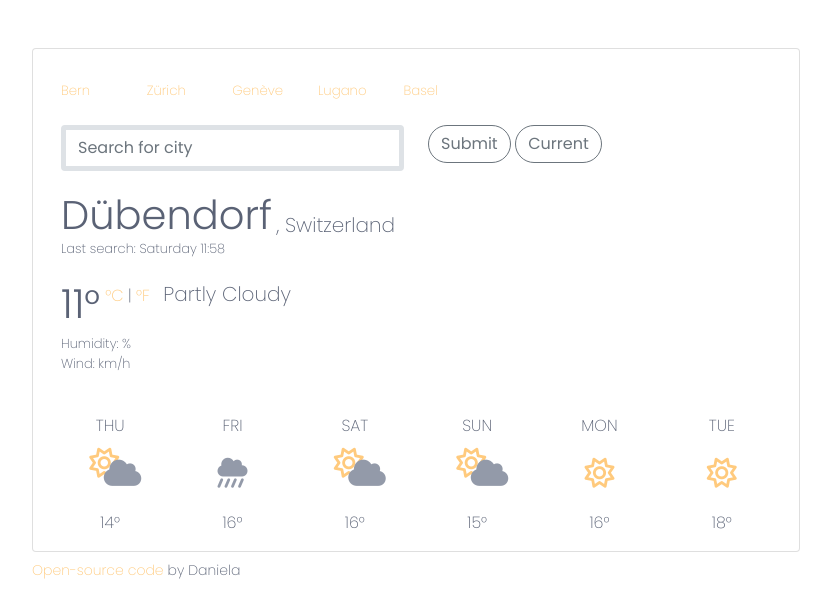
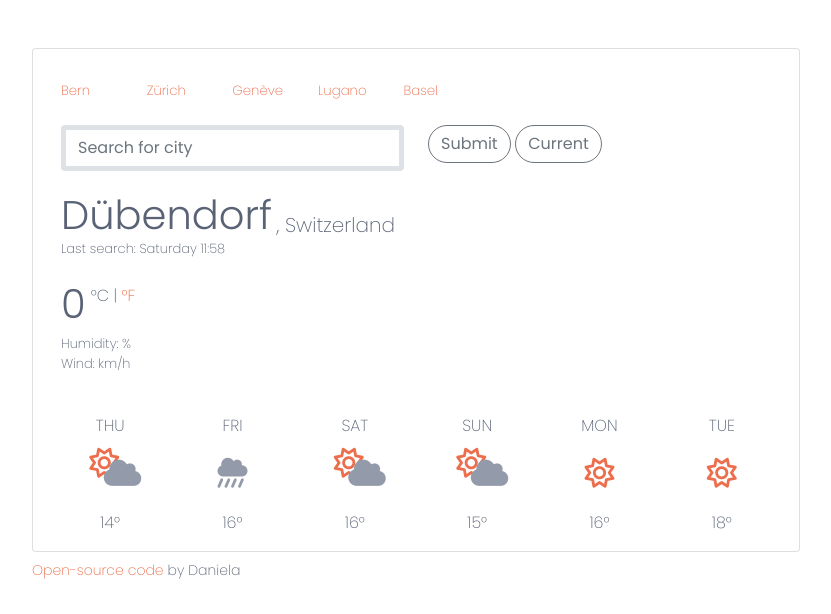
Before and after one commit to moleculaire/CloudyOrSunnyToday, a plain HTML site: page index.html in a window 1280 px wide. Both pictures are taken after a click on the link "°C". Shown: the whole page, without its empty margins (224-1055 px from the left). Drawn offline with nearby package versions, Linux system fonts and the light colour scheme; no server answers.

Commit message:
Added unit conversion from Celsius to Fahrenheit and fixed link color

```diff
--- a/index.html
+++ b/index.html
@@ -115,13 +115,11 @@
                     <div
                       class="current-degrees float-left"
                       id="current-degrees"
-                    >
-                      11°
-                    </div>
+                    ></div>
                     <div class="float-left units">
                       <a href="#" id="celsius-link" class="active">°C</a> |
                       <a href="#" id="fahrenheit-link">°F</a> &nbsp;
-                      <h2 id="weather-description">Partly Cloudy</h2>
+                      <h2 id="weather-description"></h2>
                     </div>
                   </div>
                   <ul>
--- a/src/script.js
+++ b/src/script.js
@@ -23,26 +23,7 @@ function formatDateTime(date) {
 
 formatDateTime(new Date());
 
-// Feature 3 Display a fake temperature (i.e 17) in Celsius and add a link to convert it to Fahrenheit. When clicking on it, it should convert the temperature to Fahrenheit.
-/*
-function switchTemperature(event) {
-  event.preventDefault();
-  let link = document.querySelector("#switch-temp");
-  let currentCelsius = document.querySelector("#current-degrees");
-  if (link.innerText === "°C" && currentCelsius.innerText === "11°") {
-    link.innerText = "°F";
-    currentCelsius.innerText = "52°";
-  } else {
-    link.innerText = "°C";
-    currentCelsius.innerText = "11°";
-  }
-}
-
-let TemperatureLink = document.querySelector("#switch-temp");
-TemperatureLink.addEventListener("click", switchTemperature);
-*/
-
-// Get City input
+// Getting City input from Search Form
 function searchCity(event) {
   event.preventDefault();
   let citySubmission = document.querySelector("#city-input").value;
@@ -53,7 +34,7 @@ function searchCity(event) {
 let searchForm = document.querySelector("#search-city-form");
 searchForm.addEventListener("submit", searchCity);
 
-// Function for getting weather Data from Open Weather with Axios
+// Getting weather Data from Open Weather with Axios
 
 function getWeatherData(city) {
   let apiKey = "d625786419899cc1afc3fc85979c669b";
@@ -61,7 +42,7 @@ function getWeatherData(city) {
   axios.get(`${apiUrl}&appid=${apiKey}`).then(showTemperature);
 }
 
-// Function for getting city and temperature from response and replacing values in HTML
+// Getting city and temperature from response and replacing values in HTML
 
 function showTemperature(response) {
   //console.log(response); => check what we get back
@@ -78,6 +59,9 @@ function showTemperature(response) {
   let intlName = new Intl.DisplayNames(["en"], { type: "region" });
   let fullCountry = intlName.of(response.data.sys.country);
   // end convert country abbrevation
+
+  // Storing Celsius Temperature for later Fahrenheit conversion
+  celsiusTemperature = response.data.main.temp;
 
   // replacing content with information from API on selected elements
   city.innerText = response.data.name;
@@ -111,6 +95,33 @@ function fetchPositionData(position) {
 let currentPosition = document.querySelector("#current-button");
 currentPosition.addEventListener("click", getPosition);
 
+// Handle Unit conversion
+
+function displayFahrenheitTemperature(event) {
+  event.preventDefault();
+  celsiusLink.classList.remove("active");
+  fahrenheitLink.classList.add("active");
+  let temperatureElement = document.querySelector("#current-degrees");
+  let fahrenheitTemperature = (celsiusTemperature * 9) / 5 + 32;
+  temperatureElement.innerText = Math.round(fahrenheitTemperature);
+}
+
+function displayCelsiusTemperature(event) {
+  event.preventDefault();
+  celsiusLink.classList.add("active");
+  fahrenheitLink.classList.remove("active");
+  let temperatureElement = document.querySelector("#current-degrees");
+  temperatureElement.innerText = Math.round(celsiusTemperature);
+}
+
+let celsiusTemperature = null;
+
+let celsiusLink = document.querySelector("#celsius-link");
+celsiusLink.addEventListener("click", displayCelsiusTemperature);
+
+let fahrenheitLink = document.querySelector("#fahrenheit-link");
+fahrenheitLink.addEventListener("click", displayFahrenheitTemperature);
+
 getWeatherData("Zürich");
 
 // Getting data for selected cities in city list on top
@@ -134,3 +145,22 @@ lugano.addEventListener("click", setCity);
 
 let basel = document.querySelector("#basel");
 basel.addEventListener("click", setCity);
+
+// Feature 3 Display a fake temperature (i.e 17) in Celsius and add a link to convert it to Fahrenheit. When clicking on it, it should convert the temperature to Fahrenheit.
+/*
+function switchTemperature(event) {
+  event.preventDefault();
+  let link = document.querySelector("#switch-temp");
+  let currentCelsius = document.querySelector("#current-degrees");
+  if (link.innerText === "°C" && currentCelsius.innerText === "11°") {
+    link.innerText = "°F";
+    currentCelsius.innerText = "52°";
+  } else {
+    link.innerText = "°C";
+    currentCelsius.innerText = "11°";
+  }
+}
+
+let TemperatureLink = document.querySelector("#switch-temp");
+TemperatureLink.addEventListener("click", switchTemperature);
+*/
--- a/src/styles.css
+++ b/src/styles.css
@@ -33,7 +33,7 @@ li {
 
   a {
     text-decoration: none;
-    color: #ffca7d;
+    color: #EC6E4C;
   }
 
   a:hover {
@@ -65,7 +65,7 @@ li {
 }
 
   .sun-icon {
-    color: #ffca7d;
+    color: #EC6E4C;
     font-size: 30px;
   }
 
@@ -108,3 +108,13 @@ li {
     margin-top: 20px;
     text-align: center;
   }
+
+  .units .active {
+    color: #5a6275;
+    cursor: default;
+
+}
+
+.units .active:hover {
+    text-decoration: none;
+}
```
